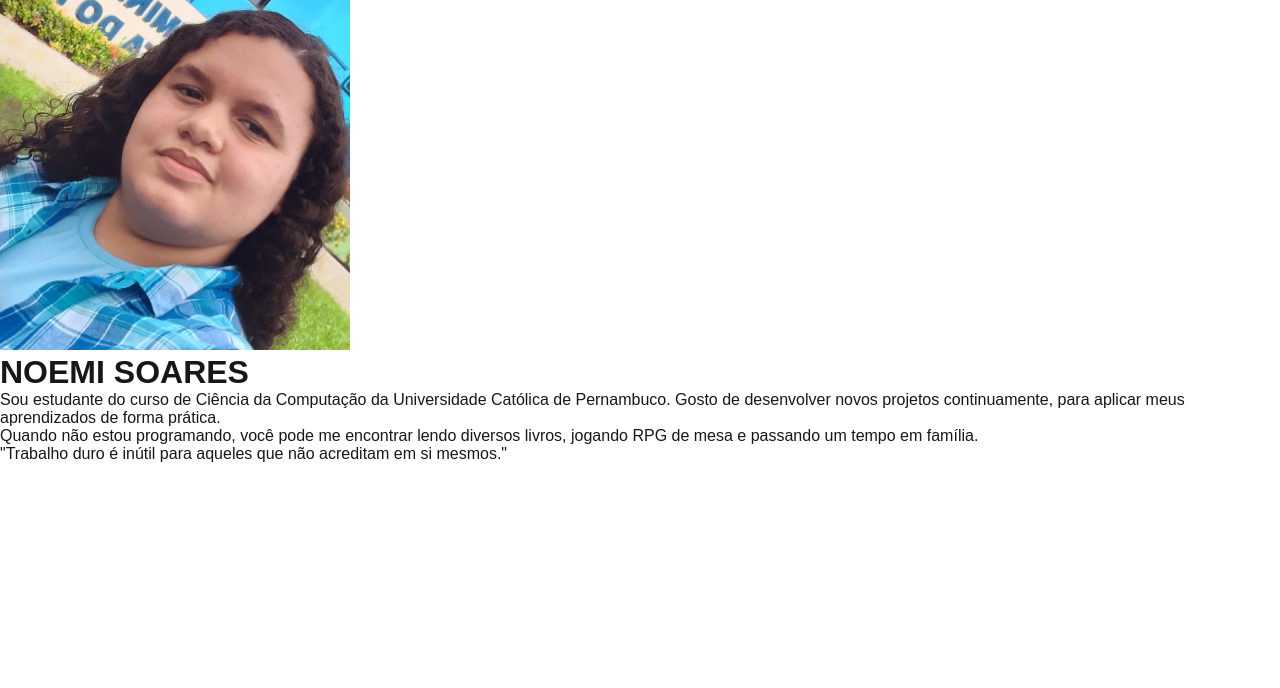
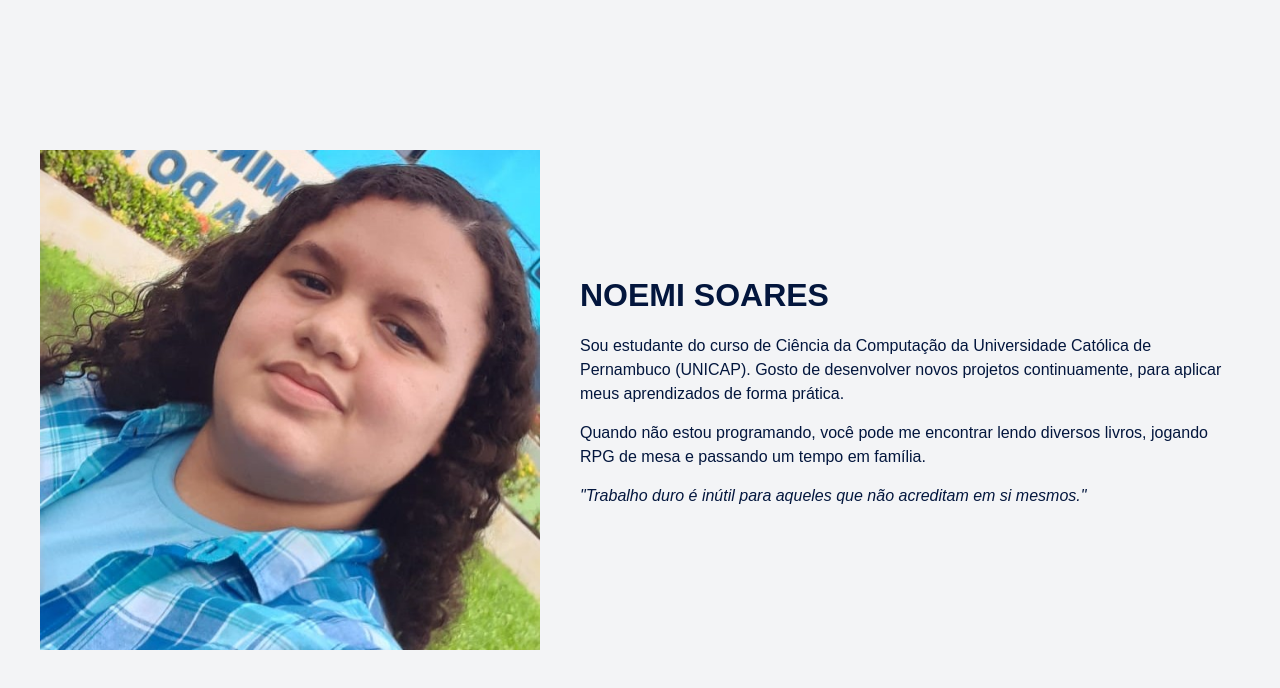
Before and after one commit to noemisoares/mini_bio, a Next.js app in the folder mini_bio/: page / in a window 1280 px wide. Shown: the top 688 px of the page. Built offline with nearby package versions, Linux system fonts and the light colour scheme.

Commit message:
layout completo

```diff
--- a/mini_bio/app/page.js
+++ b/mini_bio/app/page.js
@@ -2,41 +2,90 @@ import Image from "next/image";
 
 export default function Home() {
   return (
-    <main className="flex min-h-screen items-center justify-center bg-gray-100 p-6">
-      {}
-      <div className="flex items-center justify-center gap-12 max-w-5xl bg-white shadow-lg rounded-2xl p-10">
-        {}
-        <div className="flex-shrink-0">
+    <main className="page">
+      <div className="container">
         <Image
           src="/images/me.jpeg"
           alt="Minha Foto"
-            width={350}
-            height={350}
-            className="rounded-xl object-cover shadow-md"
+          width={500}
+          height={500}
+          className="img"
         />
-        </div>
 
-        {}
-        <div className="max-w-md text-gray-900">
-          <h1 className="text-4xl font-bold mb-6">NOEMI SOARES</h1>
+        <div className="text">
+          <h1>
+            <b>NOEMI SOARES</b>
+          </h1>
 
-          <p className="mb-4 leading-relaxed">
+          <p>
             Sou estudante do curso de Ciência da Computação da Universidade
-            Católica de Pernambuco. Gosto de desenvolver novos projetos
+            Católica de Pernambuco (UNICAP). Gosto de desenvolver novos projetos
             continuamente, para aplicar meus aprendizados de forma prática.
           </p>
 
-          <p className="mb-4 leading-relaxed">
+          <p>
             Quando não estou programando, você pode me encontrar lendo diversos
             livros, jogando RPG de mesa e passando um tempo em família.
           </p>
 
-          <p className="italic text-gray-600">
+          <p>
+            <i>
               &quot;Trabalho duro é inútil para aqueles que não acreditam em si
               mesmos.&quot;
+            </i>
           </p>
         </div>
       </div>
+
+      <style jsx>{`
+        .page {
+          min-height: 100vh;
+          margin: 0;
+          padding: 20px;
+          display: flex;
+          justify-content: center;
+          align-items: center;
+          font-family: Arial, sans-serif;
+          color: rgb(3, 22, 61);
+          background: #f3f4f6;
+        }
+
+        .container {
+          display: flex;
+          align-items: center;
+          gap: 40px;
+          max-width: 1200px;
+        }
+
+        .img {
+          width: 500px;
+          height: 500px;
+          border-radius: 12px;
+          object-fit: cover;
+        }
+
+        .text h1 {
+          margin: 0 0 20px 0;
+          font-size: 2rem;
+        }
+
+        .text p {
+          margin-bottom: 15px;
+          line-height: 1.5;
+        }
+
+        /* Responsivo opcional: empilha no mobile */
+        @media (max-width: 700px) {
+          .container {
+            flex-direction: column;
+            text-align: center;
+          }
+          .img {
+            width: 280px;
+            height: 280px;
+          }
+        }
+      `}</style>
     </main>
   );
 }
```
Lines whose indentation alone changed are shown as unchanged.
